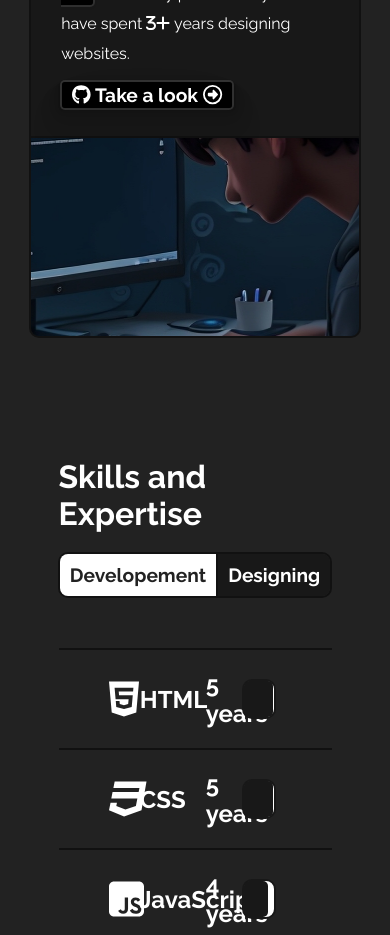
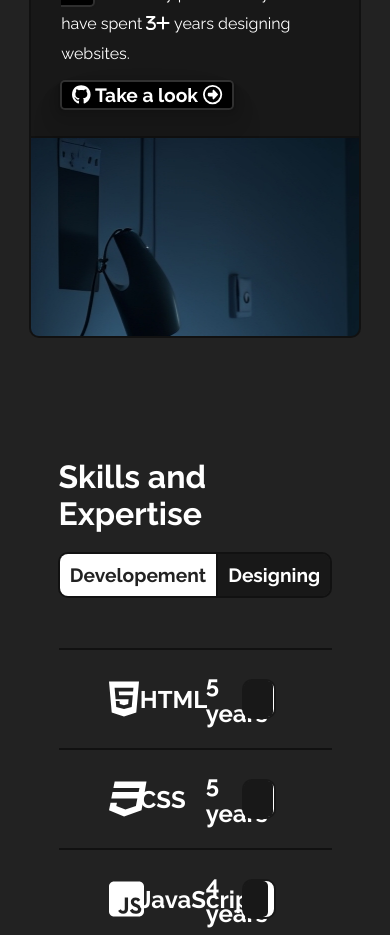
Before and after one commit to naodalemu/react-portfolio, a React (Vite) app: page / in a window 390 px wide. Shown: the part 1180-2115 px from the top of the page. Built offline with nearby package versions, Linux system fonts and the light colour scheme.

Commit message:
I think it's fixed but Idk. I am trying to make the background image act normal in the about section for mobiles.

```diff
--- a/src/components/sections/About.jsx
+++ b/src/components/sections/About.jsx
@@ -44,7 +44,7 @@ function About() {
           </a>
         </button>
       </div>
-      <div className={classes.aboutImage} style={{background: `url(${developer})`, backgroundPosition: "center", backgroundAttachment: "fixed"}}>
+      <div className={classes.aboutImage} style={{background: `url(${developer})`, backgroundAttachment: "fixed"}}>
         <div className={classes.imageContainer}>
           <img src={developer} className={classes.image} />
         </div>
```
